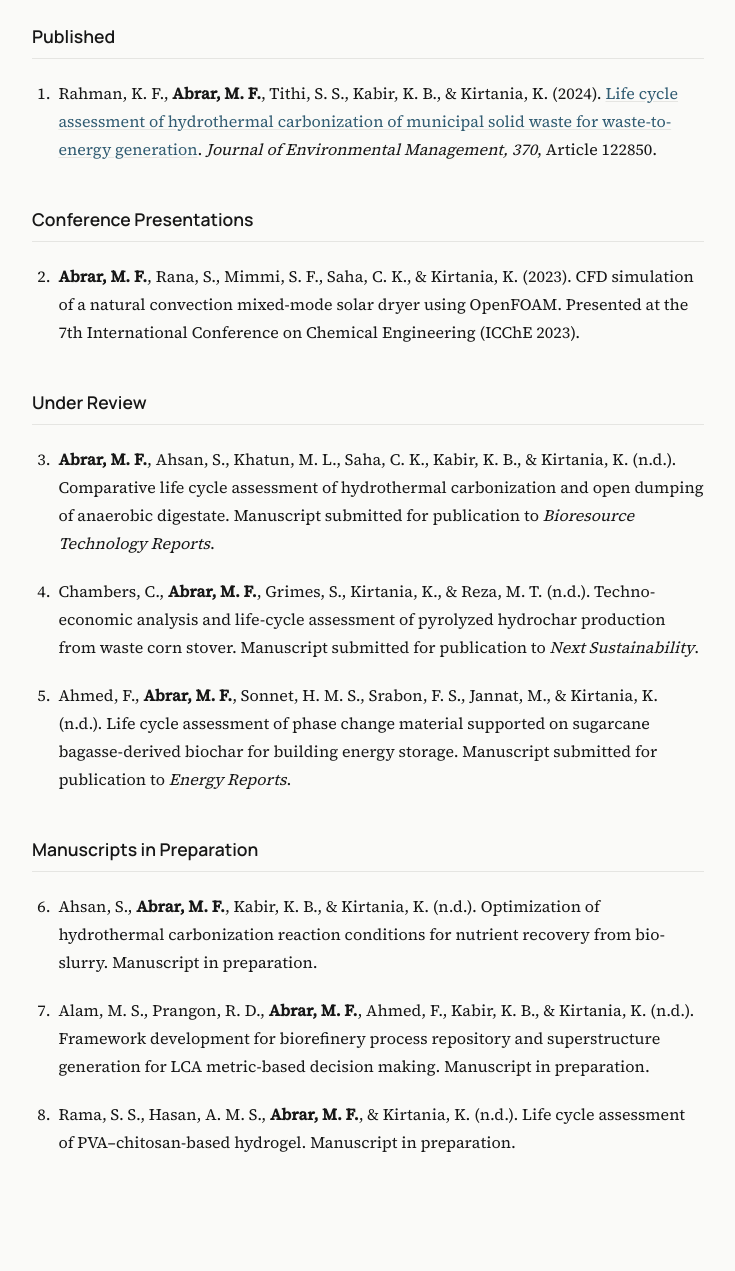
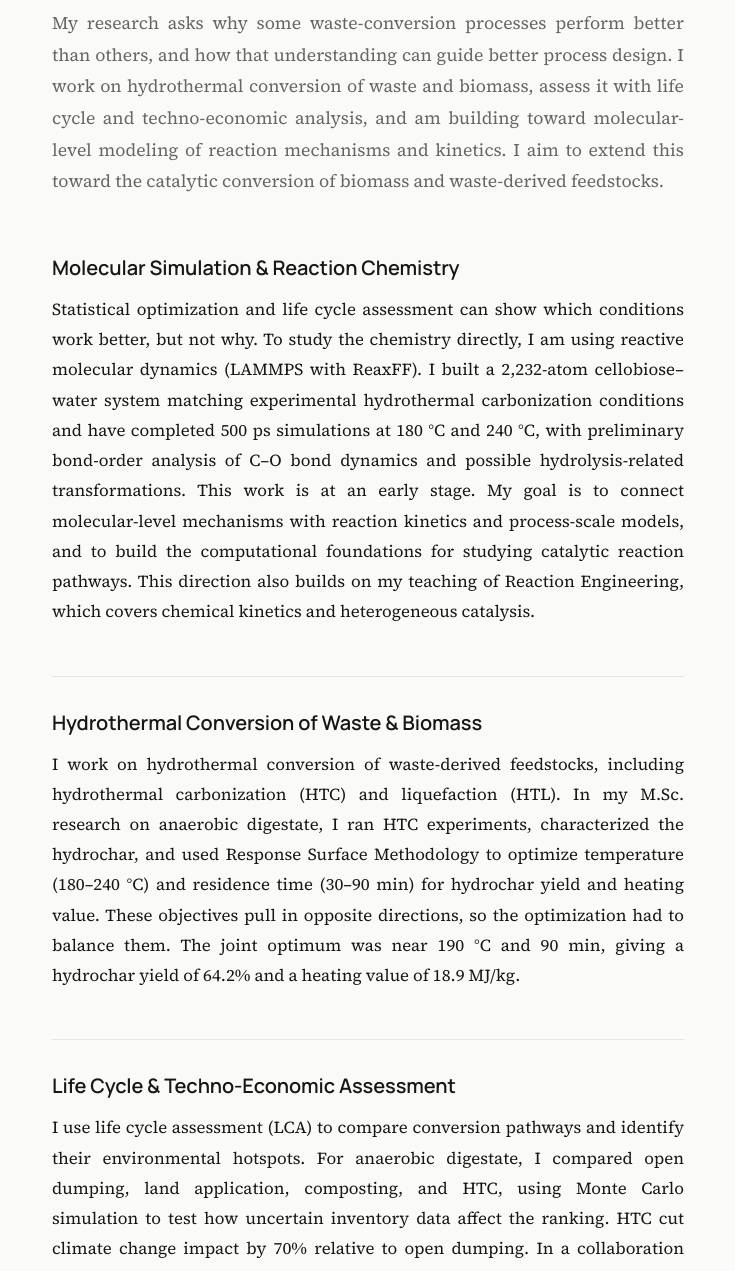
Before and after one commit to farhatul-abrar/farhatul.com, an Astro site: page /publications in a window 1280 px wide. Shown: the part 178-1449 px from the top of the page, without its empty margins (272-1007 px from the left). Built offline with nearby package versions, Linux system fonts and the light colour scheme; Astro itself is replaced by a stand-in of ours.

Commit message:
Update publications and research pages

```diff
--- a/src/pages/publications.astro
+++ b/src/pages/publications.astro
@@ -3,98 +3,93 @@ import Layout from "../layouts/Layout.astro";
 ---
 
 <Layout
-  title="Publications | Md. Farhatul Abrar"
-  description="Publications by Md. Farhatul Abrar on life-cycle assessment, hydrothermal carbonization, and waste-to-energy processes."
+  title="Research | Md. Farhatul Abrar"
+  description="Research by Md. Farhatul Abrar on reactive molecular simulation, hydrothermal conversion of waste and biomass, life-cycle assessment, and process systems engineering."
 >
   <main class="page">
-    <h1>Publications</h1>
+    <h1>Research</h1>
 
-    <section class="pub-group">
-      <h2>Published</h2>
-      <ol class="pub-list">
-        <li>
-          Rahman, K. F., <strong>Abrar, M. F.</strong>, Tithi, S. S., Kabir,
-          K. B., &amp; Kirtania, K. (2024).
-          <a
-            href="https://doi.org/10.1016/j.jenvman.2024.122850"
-            target="_blank"
-            rel="noopener noreferrer"
-            >Life cycle assessment of hydrothermal carbonization of
-            municipal solid waste for waste-to-energy generation</a
-          >. <em>Journal of Environmental Management, 370</em>, Article
-          122850.
-        </li>
-      </ol>
+    <p class="intro">
+      My research asks why some waste-conversion processes perform better
+      than others, and how that understanding can guide better process
+      design. I work on hydrothermal conversion of waste and biomass, assess
+      it with life cycle and techno-economic analysis, and am building
+      toward molecular-level modeling of reaction mechanisms and kinetics. I
+      aim to extend this toward the catalytic conversion of biomass and
+      waste-derived feedstocks.
+    </p>
+
+    <section class="theme">
+      <h2>Molecular Simulation &amp; Reaction Chemistry</h2>
+      <p>
+        Statistical optimization and life cycle assessment can show which
+        conditions work better, but not why. To study the chemistry
+        directly, I am using reactive molecular dynamics (LAMMPS with
+        ReaxFF). I built a 2,232-atom cellobiose&ndash;water system matching
+        experimental hydrothermal carbonization conditions and have completed
+        500 ps simulations at 180&nbsp;&deg;C and 240&nbsp;&deg;C, with
+        preliminary bond-order analysis of C&ndash;O bond dynamics and
+        possible hydrolysis-related transformations. This work is at an early
+        stage. My goal is to connect molecular-level mechanisms with reaction
+        kinetics and process-scale models, and to build the computational
+        foundations for studying catalytic reaction pathways. This direction
+        also builds on my teaching of Reaction Engineering, which covers
+        chemical kinetics and heterogeneous catalysis.
+      </p>
     </section>
 
-    <section class="pub-group">
-      <h2>Conference Presentations</h2>
-      <ol class="pub-list" start="2">
-        <li>
-          <strong>Abrar, M. F.</strong>, Rana, S., Mimmi, S. F., Saha, C. K.,
-          &amp; Kirtania, K. (2023). CFD simulation of a natural convection
-          mixed-mode solar dryer using OpenFOAM. Presented at the 7th
-          International Conference on Chemical Engineering (ICChE 2023).
-        </li>
-      </ol>
+    <section class="theme">
+      <h2>Hydrothermal Conversion of Waste &amp; Biomass</h2>
+      <p>
+        I work on hydrothermal conversion of waste-derived feedstocks,
+        including hydrothermal carbonization (HTC) and liquefaction (HTL). In
+        my M.Sc. research on anaerobic digestate, I ran HTC experiments,
+        characterized the hydrochar, and used Response Surface Methodology to
+        optimize temperature (180&ndash;240&nbsp;&deg;C) and residence time
+        (30&ndash;90&nbsp;min) for hydrochar yield and heating value. These
+        objectives pull in opposite directions, so the optimization had to
+        balance them. The joint optimum was near 190&nbsp;&deg;C and
+        90&nbsp;min, giving a hydrochar yield of 64.2% and a heating value of
+        18.9&nbsp;MJ/kg.
+      </p>
     </section>
 
-    <section class="pub-group">
-      <h2>Under Review</h2>
-      <ol class="pub-list" start="3">
-        <li>
-          <strong>Abrar, M. F.</strong>, Ahsan, S., Khatun, M. L., Saha, C.
-          K., Kabir, K. B., &amp; Kirtania, K. (n.d.). Comparative life cycle
-          assessment of hydrothermal carbonization and open dumping of
-          anaerobic digestate. Manuscript submitted for publication to <em
-            >Bioresource Technology Reports</em
-          >.
-        </li>
-        <li>
-          Chambers, C., <strong>Abrar, M. F.</strong>, Grimes, S., Kirtania,
-          K., &amp; Reza, M. T. (n.d.). Techno-economic analysis and
-          life-cycle assessment of pyrolyzed hydrochar production from waste
-          corn stover. Manuscript submitted for publication to <em
-            >Next Sustainability</em
-          >.
-        </li>
-        <li>
-          Ahmed, F., <strong>Abrar, M. F.</strong>, Sonnet, H. M. S., Srabon,
-          F. S., Jannat, M., &amp; Kirtania, K. (n.d.). Life cycle assessment
-          of phase change material supported on sugarcane bagasse-derived
-          biochar for building energy storage. Manuscript submitted for
-          publication to <em>Energy Reports</em>.
-        </li>
-      </ol>
+    <section class="theme">
+      <h2>Life Cycle &amp; Techno-Economic Assessment</h2>
+      <p>
+        I use life cycle assessment (LCA) to compare conversion pathways and
+        identify their environmental hotspots. For anaerobic digestate, I
+        compared open dumping, land application, composting, and HTC, using
+        Monte Carlo simulation to test how uncertain inventory data affect
+        the ranking. HTC cut climate change impact by 70% relative to open
+        dumping. In a collaboration with Florida Institute of Technology, I
+        conducted the LCA component of a combined techno-economic and life
+        cycle study of pyrolyzed hydrochar production from waste corn stover. It showed
+        40.7% lower greenhouse gas emissions than open-field burning and
+        identified the HTC reactor as the main hotspot. I have also
+        contributed LCA studies on municipal solid waste, phase-change
+        materials on biochar, and hydrogels.
+      </p>
     </section>
 
-    <section class="pub-group">
-      <h2>Manuscripts in Preparation</h2>
-      <ol class="pub-list" start="6">
-        <li>
-          Ahsan, S., <strong>Abrar, M. F.</strong>, Kabir, K. B., &amp;
-          Kirtania, K. (n.d.). Optimization of hydrothermal carbonization
-          reaction conditions for nutrient recovery from bio-slurry.
-          Manuscript in preparation.
-        </li>
-        <li>
-          Alam, M. S., Prangon, R. D., <strong>Abrar, M. F.</strong>, Ahmed,
-          F., Kabir, K. B., &amp; Kirtania, K. (n.d.). Framework development
-          for biorefinery process repository and superstructure generation
-          for LCA metric-based decision making. Manuscript in preparation.
-        </li>
-        <li>
-          Rama, S. S., Hasan, A. M. S., <strong>Abrar, M. F.</strong>, &amp;
-          Kirtania, K. (n.d.). Life cycle assessment of PVA–chitosan-based
-          hydrogel. Manuscript in preparation.
-        </li>
-      </ol>
+    <section class="theme">
+      <h2>Process Systems Engineering</h2>
+      <p>
+        I am interested in evaluating process configurations under competing
+        objectives. I have worked on process-network generation and modular
+        LCA for comparing production pathways, and on a framework for a
+        biorefinery process repository and superstructure generation to
+        support LCA-based decision making (in preparation). Earlier, I
+        modeled heat transfer and airflow in a natural-convection solar dryer
+        using CFD in OpenFOAM, which was my introduction to computational
+        modeling.
+      </p>
     </section>
   </main>
 
   <style>
     .page {
-      max-width: 720px;
+      max-width: 680px;
       margin: 0 auto;
       padding: 40px 24px 120px;
     }
@@ -103,46 +98,42 @@ import Layout from "../layouts/Layout.astro";
       font-family: var(--font-head);
       font-size: 2rem;
       font-weight: 700;
-      margin: 0 0 40px;
+      margin: 0 0 24px;
       letter-spacing: -0.01em;
     }
 
-    .pub-group {
-      margin-bottom: 44px;
+    .intro {
+      font-size: 1.1rem;
+      line-height: 1.8;
+      color: var(--text-muted);
+      margin: 0 0 56px;
+      text-align: justify;
+    }
+
+    .theme {
+      margin-bottom: 48px;
+      padding-top: 32px;
+      border-top: 1px solid var(--border);
+    }
+
+    .theme:first-of-type {
+      padding-top: 0;
+      border-top: none;
     }
 
     h2 {
       font-family: var(--font-head);
-      font-size: 1.1rem;
+      font-size: 1.25rem;
       font-weight: 600;
-      margin: 0 0 20px;
-      padding-bottom: 10px;
-      border-bottom: 1px solid var(--border);
+      margin: 0 0 14px;
+      letter-spacing: -0.005em;
     }
 
-    .pub-list {
+    .theme p {
+      font-size: 1.05rem;
+      line-height: 1.8;
       margin: 0;
-      padding-left: 1.4em;
-      display: flex;
-      flex-direction: column;
-      gap: 20px;
-    }
-
-    .pub-list li {
-      font-size: 1rem;
-      line-height: 1.75;
-      padding-left: 4px;
-    }
-
-    .pub-list a {
-      color: var(--accent);
-      text-decoration: underline;
-      text-decoration-color: var(--border);
-      text-underline-offset: 2px;
-    }
-
-    .pub-list a:hover {
-      text-decoration-color: var(--accent);
+      text-align: justify;
     }
   </style>
 </Layout>
--- a/src/pages/research.astro
+++ b/src/pages/research.astro
@@ -64,7 +64,7 @@ import Layout from "../layouts/Layout.astro";
         the ranking. HTC cut climate change impact by 70% relative to open
         dumping. In a collaboration with Florida Institute of Technology, I
         conducted the LCA component of a combined techno-economic and life
-        cycle study of hydrochar production from waste corn stover. It showed
+        cycle study of pyrolyzed hydrochar production from waste corn stover. It showed
         40.7% lower greenhouse gas emissions than open-field burning and
         identified the HTC reactor as the main hotspot. I have also
         contributed LCA studies on municipal solid waste, phase-change
```
